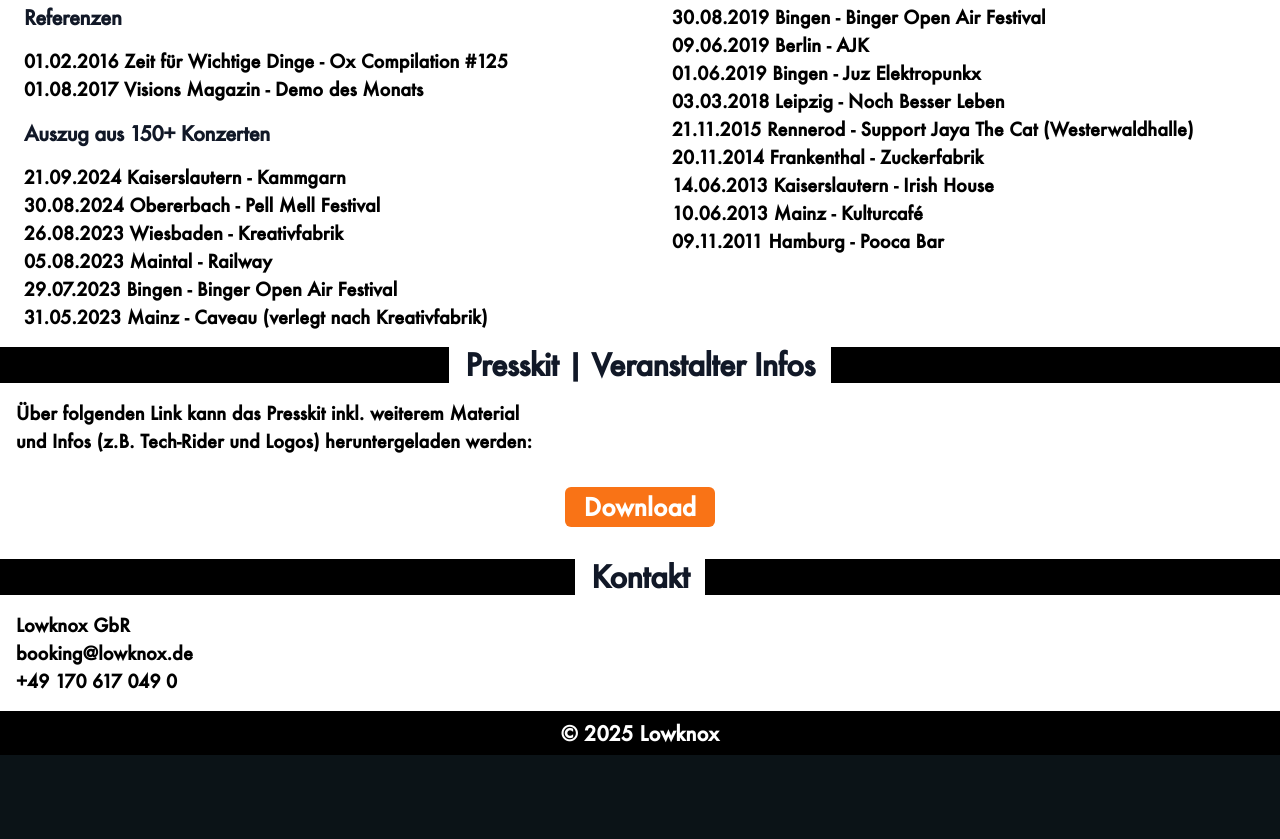
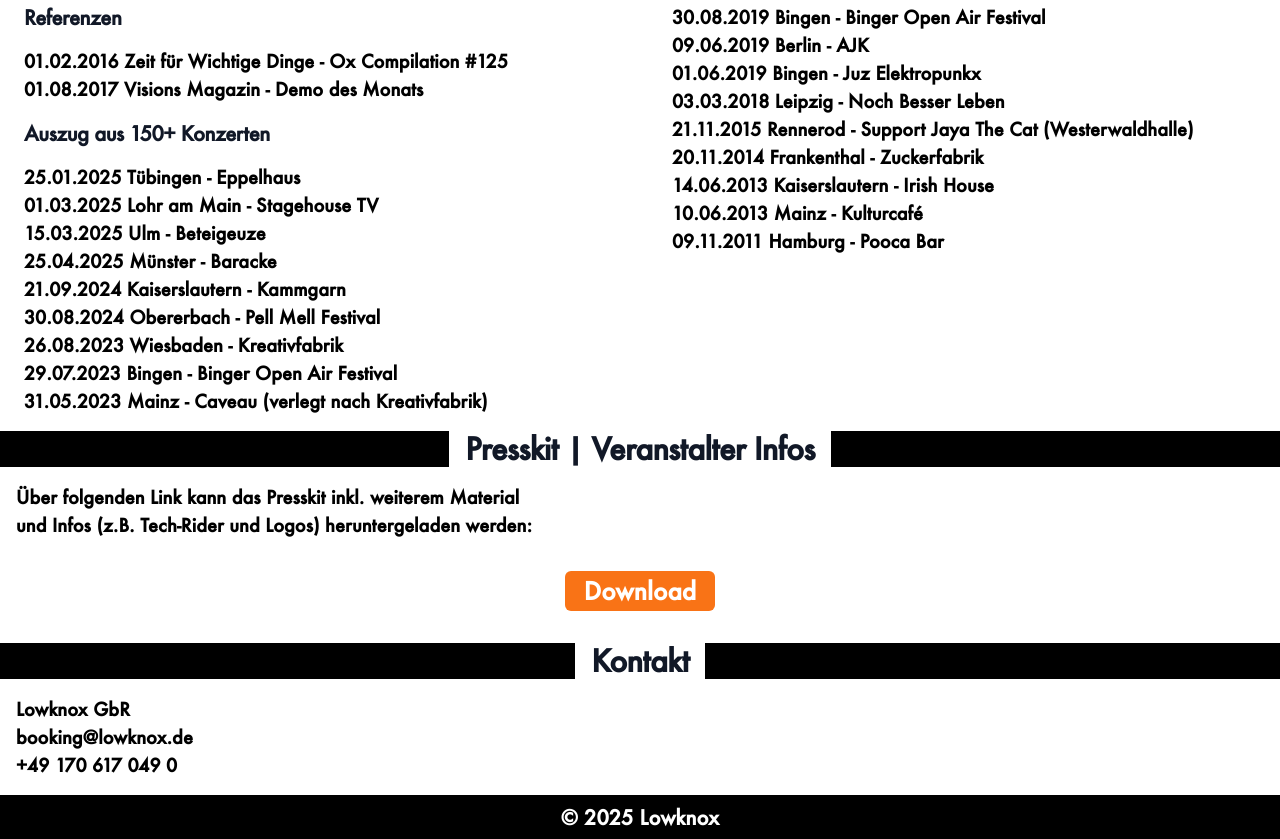
Before and after one commit to danielHin/lowknox-epk, a website built with Vite: page src/index.html in a window 1280 px wide. Shown: the part 6121-6960 px from the top of the page. Before the commit the page ends 6876 px from the top, so only its background shows below. Built offline with nearby package versions, Linux system fonts and the light colour scheme; files whose address does not match are found by name; what tw-elements would draw is missing.

Commit message:
update Konzerte

```diff
--- a/src/index.html
+++ b/src/index.html
@@ -472,10 +472,13 @@
                     <h2 class="mb-4 text-xl sm:text-xl tracking-tight font-extrabold text-gray-900">
                         Auszug aus 150+ Konzerten</h2>
                     <ul>
+                        <li>25.01.2025 Tübingen - Eppelhaus</li>
+                        <li>01.03.2025 Lohr am Main - Stagehouse TV</li>
+                        <li>15.03.2025 Ulm - Beteigeuze</li>
+                        <li>25.04.2025 Münster - Baracke</li>
                         <li>21.09.2024 Kaiserslautern - Kammgarn</li>
                         <li>30.08.2024 Obererbach - Pell Mell Festival</li>
                         <li>26.08.2023 Wiesbaden - Kreativfabrik</li>
-                        <li>05.08.2023 Maintal - Railway</li>
                         <li>29.07.2023 Bingen - Binger Open Air Festival</li>
                         <li>31.05.2023 Mainz - Caveau (verlegt nach Kreativfabrik)</li>
                     </ul>
```
